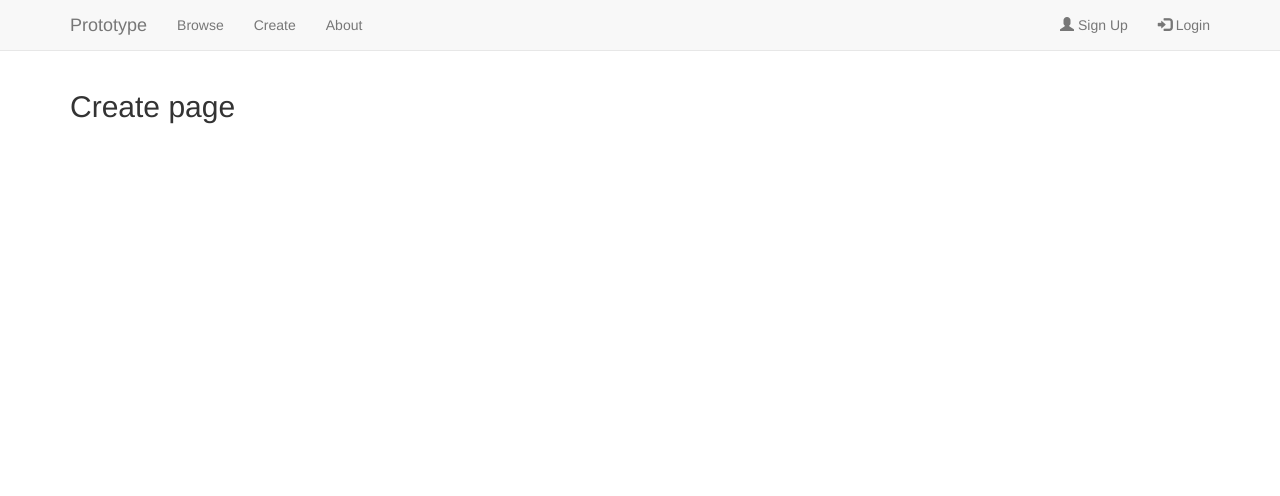
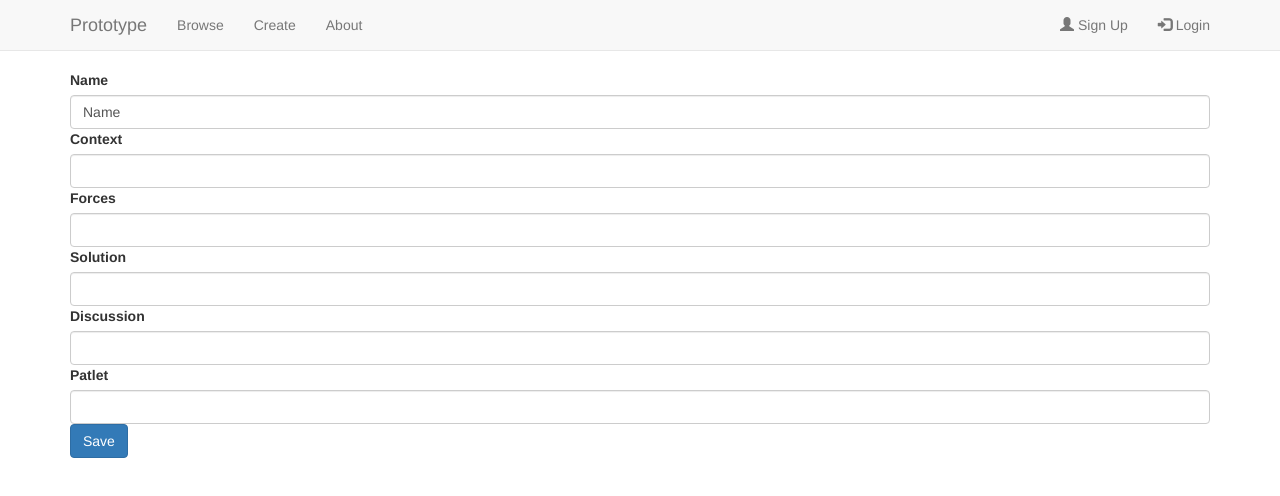
Before and after one commit to viktoriatibenska/prototype, an Angular app in the folder Web.Client/: page /create in a window 1280 px wide. Shown: the top 496 px of the page. Built offline with nearby package versions, Linux system fonts and the light colour scheme; what ng2-bootstrap would draw is missing.

Commit message:
pattern editable detail form group

```diff
--- a/Web.Client/package.json
+++ b/Web.Client/package.json
@@ -13,10 +13,10 @@
   },
   "private": true,
   "dependencies": {
-    "@angular/common": "^2.3.1",
+    "@angular/common": "^2.4.10",
     "@angular/compiler": "^2.3.1",
-    "@angular/core": "^2.3.1",
-    "@angular/forms": "^2.3.1",
+    "@angular/core": "^2.4.10",
+    "@angular/forms": "^2.4.10",
     "@angular/http": "^2.3.1",
     "@angular/platform-browser": "^2.3.1",
     "@angular/platform-browser-dynamic": "^2.3.1",
--- a/Web.Client/src/app/app.module.ts
+++ b/Web.Client/src/app/app.module.ts
@@ -1,6 +1,6 @@
 import { BrowserModule } from '@angular/platform-browser';
 import { NgModule } from '@angular/core';
-import { FormsModule } from '@angular/forms';
+import { FormsModule, ReactiveFormsModule } from '@angular/forms';
 import { HttpModule } from '@angular/http';
 
 import './rxjs/rxjs-extensions';
@@ -36,6 +36,7 @@ import { PlayComponent } from './play/play.component';
   imports: [
     BrowserModule,
     FormsModule,
+    ReactiveFormsModule,
     HttpModule,
     AppRoutingModule,
     AlertModule.forRoot(),
--- a/Web.Client/src/app/create/create.component.html
+++ b/Web.Client/src/app/create/create.component.html
@@ -1,3 +1,54 @@
-<h2>
-  Create page
-</h2>
+<form [formGroup]="patternDetailForm" novalidate (ngSubmit)="save(patternDetailForm.value, patternDetailForm.valid)">
+
+  <!-- We'll add our form controls here -->
+  <div>
+    <label>Name</label>
+    <input type="text" class="form-control" formControlName="name">
+    <small [hidden]="patternDetailForm.controls.name.valid || (patternDetailForm.controls.name.pristine && !submitted)">
+        Name is required (minimum 5 characters).
+    </small>
+  </div>
+
+  <div>
+    <label>Context</label>
+    <input type="text" class="form-control" formControlName="context">
+    <small [hidden]="patternDetailForm.controls.context.valid || (patternDetailForm.controls.context.pristine && !submitted)">
+        Context is required.
+    </small>
+  </div>
+
+  <div>
+    <label>Forces</label>
+    <input type="text" class="form-control" formControlName="forces">
+    <small [hidden]="patternDetailForm.controls.forces.valid || (patternDetailForm.controls.forces.pristine && !submitted)">
+        Forces is required.
+    </small>
+  </div>
+
+  <div>
+    <label>Solution</label>
+    <input type="text" class="form-control" formControlName="solution">
+    <small [hidden]="patternDetailForm.controls.solution.valid || (patternDetailForm.controls.solution.pristine && !submitted)">
+        Solution is required.
+    </small>
+  </div>
+
+  <div>
+    <label>Discussion</label>
+    <input type="text" class="form-control" formControlName="discussion">
+    <small [hidden]="patternDetailForm.controls.discussion.valid || (patternDetailForm.controls.discussion.pristine && !submitted)">
+        Discussion is required.
+    </small>
+  </div>
+
+  <div>
+    <label>Patlet</label>
+    <input type="text" class="form-control" formControlName="patlet">
+    <small [hidden]="patternDetailForm.controls.patlet.valid || (patternDetailForm.controls.patlet.pristine && !submitted)">
+        Patlet is required.
+    </small>
+  </div>
+
+  <button type="submit" class="btn btn-primary">Save</button>
+
+</form>
--- a/Web.Client/src/app/create/create.component.ts
+++ b/Web.Client/src/app/create/create.component.ts
@@ -1,4 +1,7 @@
 import { Component, OnInit } from '@angular/core';
+import { FormGroup, FormControl, FormBuilder, Validators } from '@angular/forms';
+
+import { Pattern } from '../objects/pattern';
 
 @Component({
   selector: 'app-create',
@@ -7,9 +10,27 @@ import { Component, OnInit } from '@angular/core';
 })
 export class CreateComponent implements OnInit {
 
-  constructor() { }
+  public patternDetailForm: FormGroup;
+  public submitted: boolean;
+  public events: any[] = [];
+
+  constructor(private _fb: FormBuilder) { }
 
   ngOnInit() {
+    this.patternDetailForm = this._fb.group({
+      name: ['Name', [<any>Validators.required, <any>Validators.minLength(5)]],
+      context: ['', <any>Validators.required],
+      forces: ['', <any>Validators.required],
+      solution: ['', <any>Validators.required],
+      discussion: ['', <any>Validators.required],
+      patlet: ['', <any>Validators.required],
+    });
+  }
+
+  save(model: Pattern, isValid: boolean) {
+    this.submitted = true;
+
+    console.log(model, isValid);
   }
 
 }
```
Also changed, not shown: 1 other file (tests, documents, lock files or other folders).
